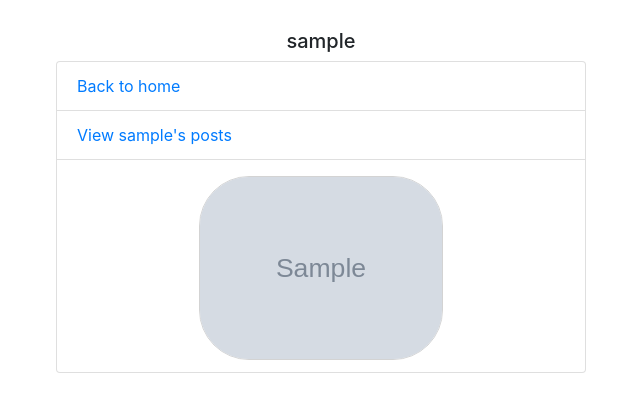
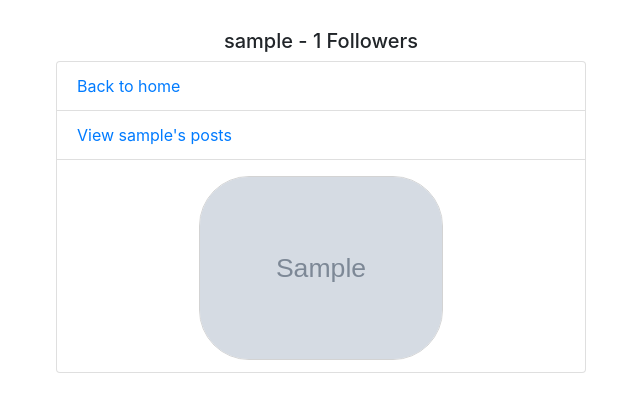
Before and after one commit to adushaj2022/blog, a Django app: page /user/profile/1/ in a window 1280 px wide. Shown: the part 64-476 px from the top of the page, without its empty margins (319-959 px from the left). Run offline with Django 3.2, Linux system fonts and the light colour scheme; tables that the repository leaves empty hold one stand-in row (values such as "Sample post"); grey boxes marked "Sample" are stand-in pictures; some libraries are stand-ins or nearby versions.

Commit message:
added profile to reflect follower count

```diff
--- a/blog/templates/users/profile.html
+++ b/blog/templates/users/profile.html
@@ -3,7 +3,7 @@
 
     {% if user.user.id != request.user.id %}
     <div class="inner-container mt-4">
-        <h5 class="text-center"> {{ user.user.username }}</h5>
+        <h5 class="text-center"> {{ user.user.username }} - {{ user.num_of_followers}} Followers</h5>
         <ul class="list-group">
             <li class="list-group-item"><a href="{% url 'index' %}"> Back to home </a></li>
             <li class="list-group-item"><a href="{% url 'profile' user.id  %}posts"> View {{ user.user.username }}'s posts</a></li>
```
